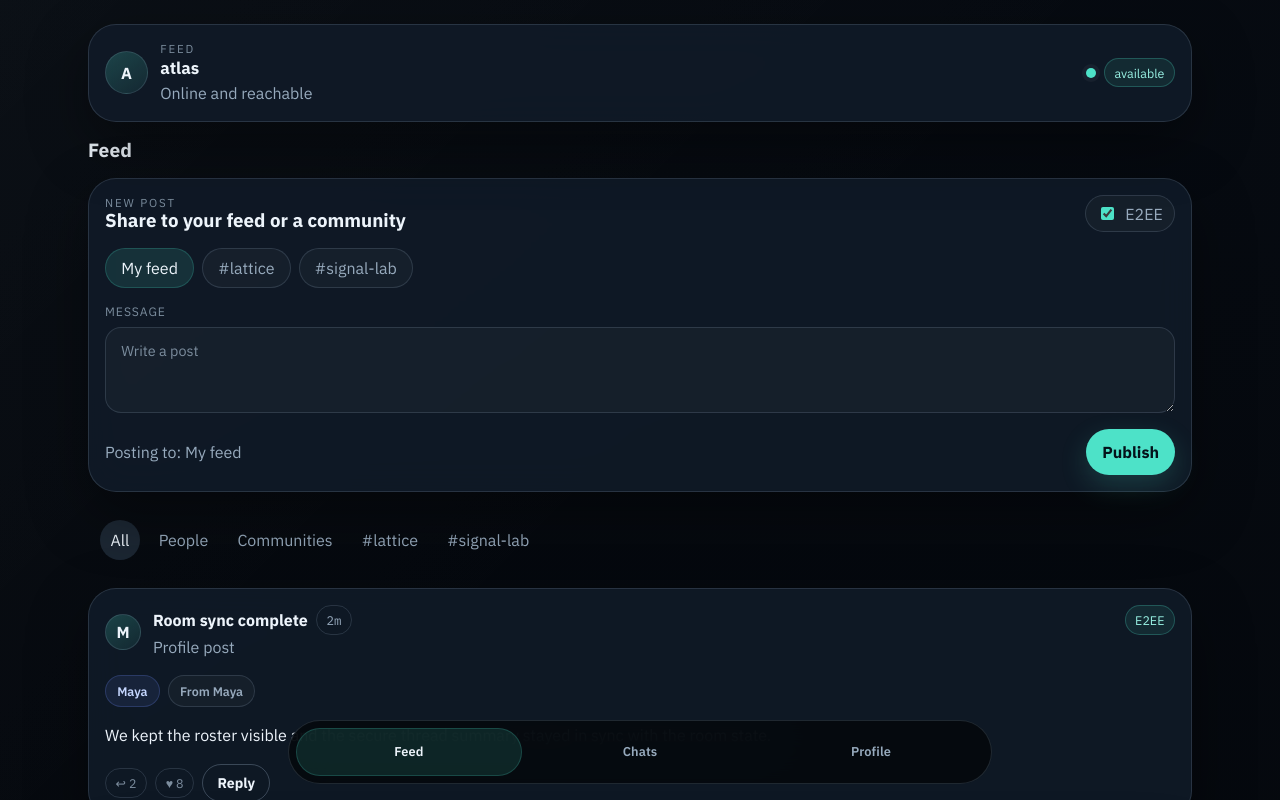
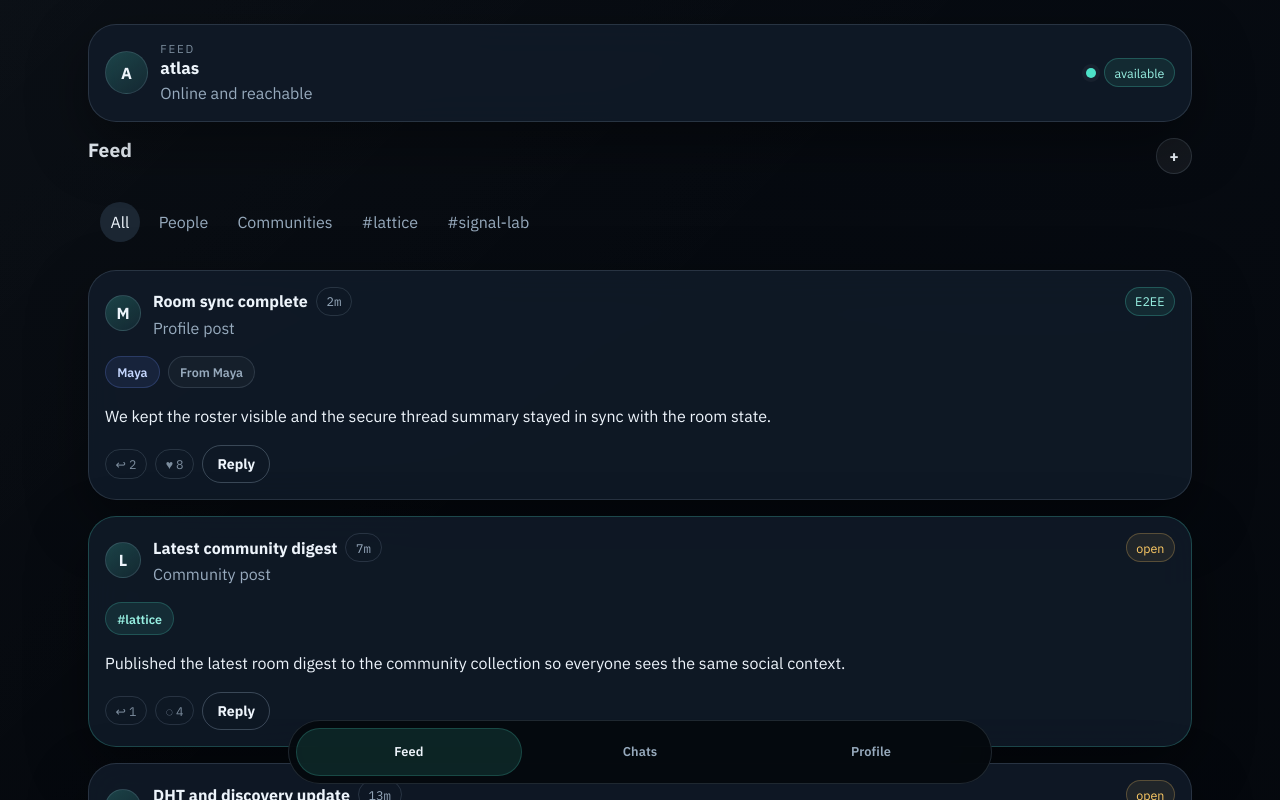
Before and after one commit to imattau/XMPP_P2P, a SvelteKit app in the folder ui/: page / in a window 1280 px wide. Shown: the top 800 px of the page. Built offline with nearby package versions, Linux system fonts and the light colour scheme.

Commit message:
Collapse feed composer behind a + trigger opening a bottom sheet

```diff
--- a/ui/src/routes/+page.svelte
+++ b/ui/src/routes/+page.svelte
@@ -13,6 +13,7 @@
   let activeFeedId = initialState.activeFeedId
   let composerTargetId = initialState.composerTargetId
   let composerBody = ''
+  let composerOpen = false
 
   let identity = initialState.identity
   let peers = clone(initialState.peers)
@@ -112,6 +113,7 @@
 
     activeFeedId = feedItems[0].id
     composerBody = ''
+    composerOpen = false
     section = 'feed'
   }
 </script>
@@ -144,13 +146,15 @@
 
     {#if section === 'feed'}
       <section class="section-stack">
-        <div class="section-head">
+        <div class="section-head row row--space">
           <div class="section__title">
             <h2>Feed</h2>
           </div>
+          <button class="avatar" type="button" aria-label="New post" onclick={() => (composerOpen = true)}>+</button>
         </div>
 
-        <section class="composer surface composer--sticky">
+        {#if composerOpen}
+          <section class="sheet" role="dialog" aria-label="New post">
             <div class="surface__head">
               <div>
                 <p class="eyebrow">New post</p>
@@ -182,10 +186,12 @@
               </label>
               <div class="composer__actions">
                 <p class="hint">Posting to: {composerTarget().tag}</p>
+                <button class="button button--ghost" type="button" onclick={() => (composerOpen = false)}>Cancel</button>
                 <button class="button" type="submit">Publish</button>
               </div>
             </form>
           </section>
+        {/if}
 
         <section class="feed-controls">
           <div class="chip-row" aria-label="Feed filters">
```
Lines whose indentation alone changed are shown as unchanged.
